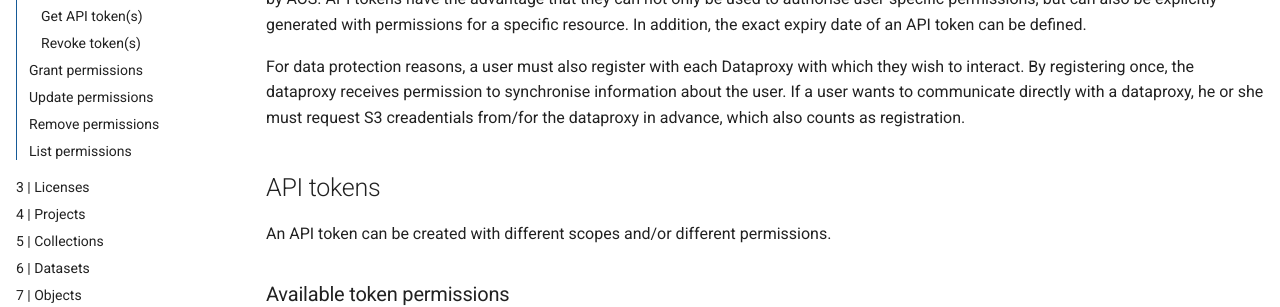
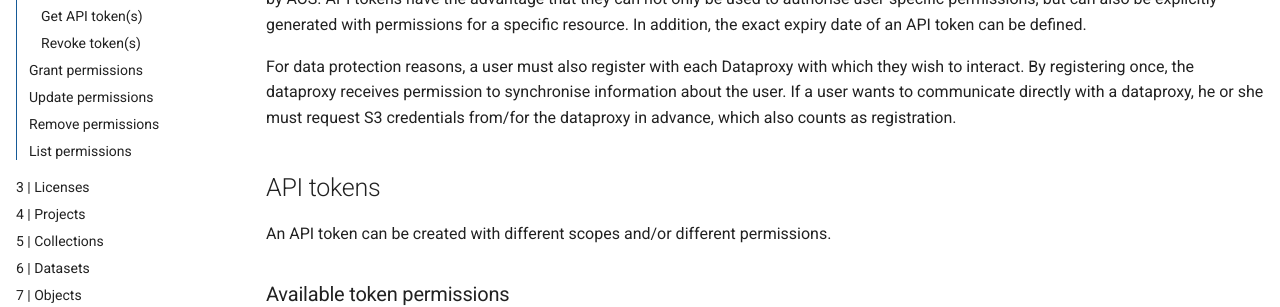
Before and after one commit to ArunaStorage/documentation, an MkDocs documentation site: the page built from docs/get_started/basic_usage/02_How-To-Auth-Tokens.md, in a window 1280 px wide and 900 px high. Shown: the part 385-692 px from the top of the window. Built offline with MkDocs 1.6.1 and Material for MkDocs 9.7.7, drawn with Linux system fonts in a browser that asks for light colours; comment, search, counter and statistics services are not loaded; the version menu is left out.

Commit message:
docs: Correct spelling errors

```diff
--- a/docs/get_started/basic_usage/02_How-To-Auth-Tokens.md
+++ b/docs/get_started/basic_usage/02_How-To-Auth-Tokens.md
@@ -7,7 +7,7 @@ Every action inside the AOS is authenticated and authorized via tokens which hav
 
 This can be a either a generated API token or your OIDC token which you received after authentication against the OIDC provider supported by AOS. API tokens have the advantage that they can not only be used to authorise user-specific permissions, but can also be explicitly generated with permissions for a specific resource. In addition, the exact expiry date of an API token can be defined.
 
-For data protection reasons, a user must also register with each Dataproxy with which they wish to interact. By registering once, the dataproxy receives permission to synchronise information about the user. If a user wants to communicate directly with a dataproxy, he or she must request S3 creadentials from/for the dataproxy in advance, which also counts as registration.
+For data protection reasons, a user must also register with each Dataproxy with which they wish to interact. By registering once, the dataproxy receives permission to synchronise information about the user. If a user wants to communicate directly with a dataproxy, he or she must request S3 credentials from/for the dataproxy in advance, which also counts as registration.
 
 
 ## API tokens
```
Also changed, not shown: docs/get_started/basic_usage/13_How-To-Hooks.md (+1 -1 lines).
